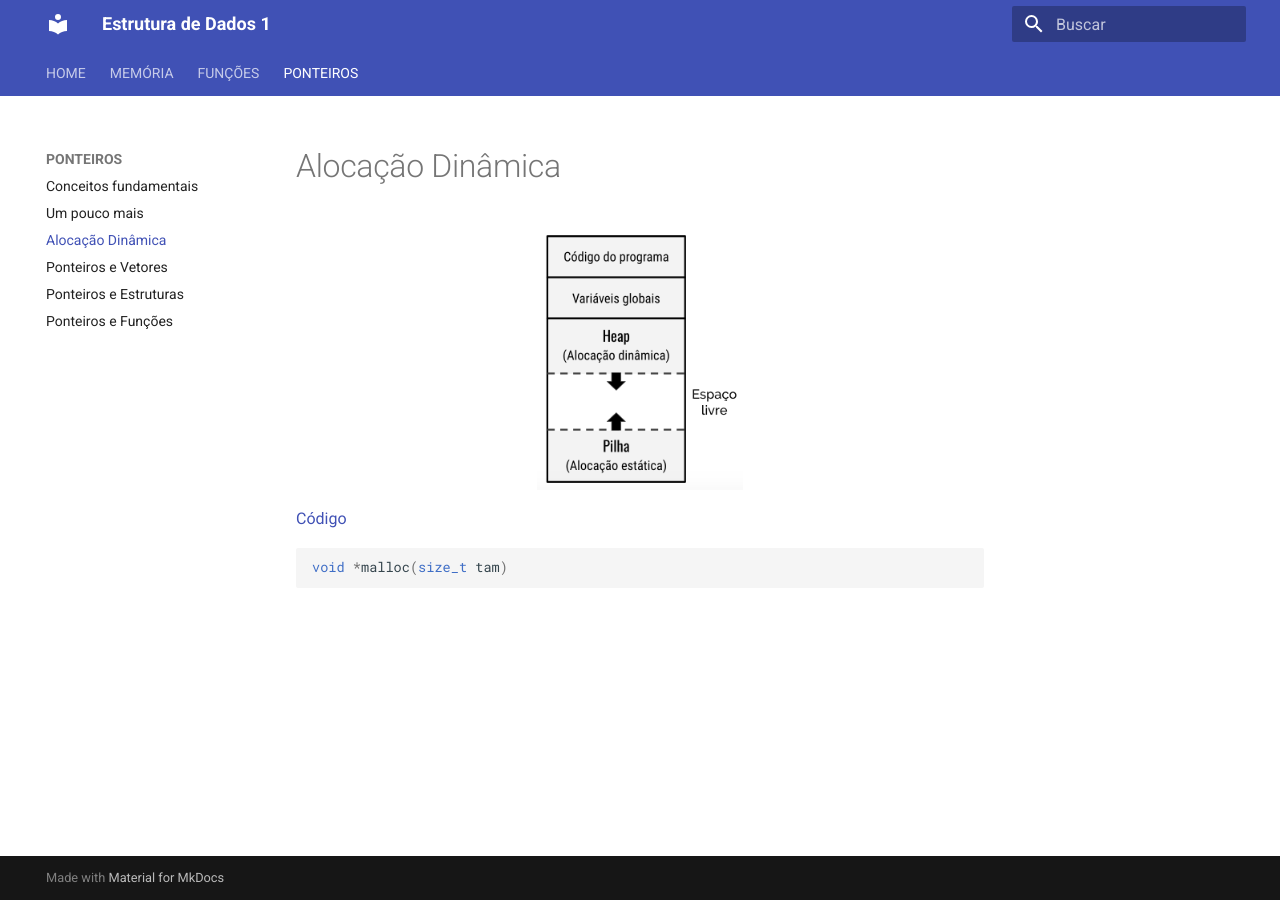
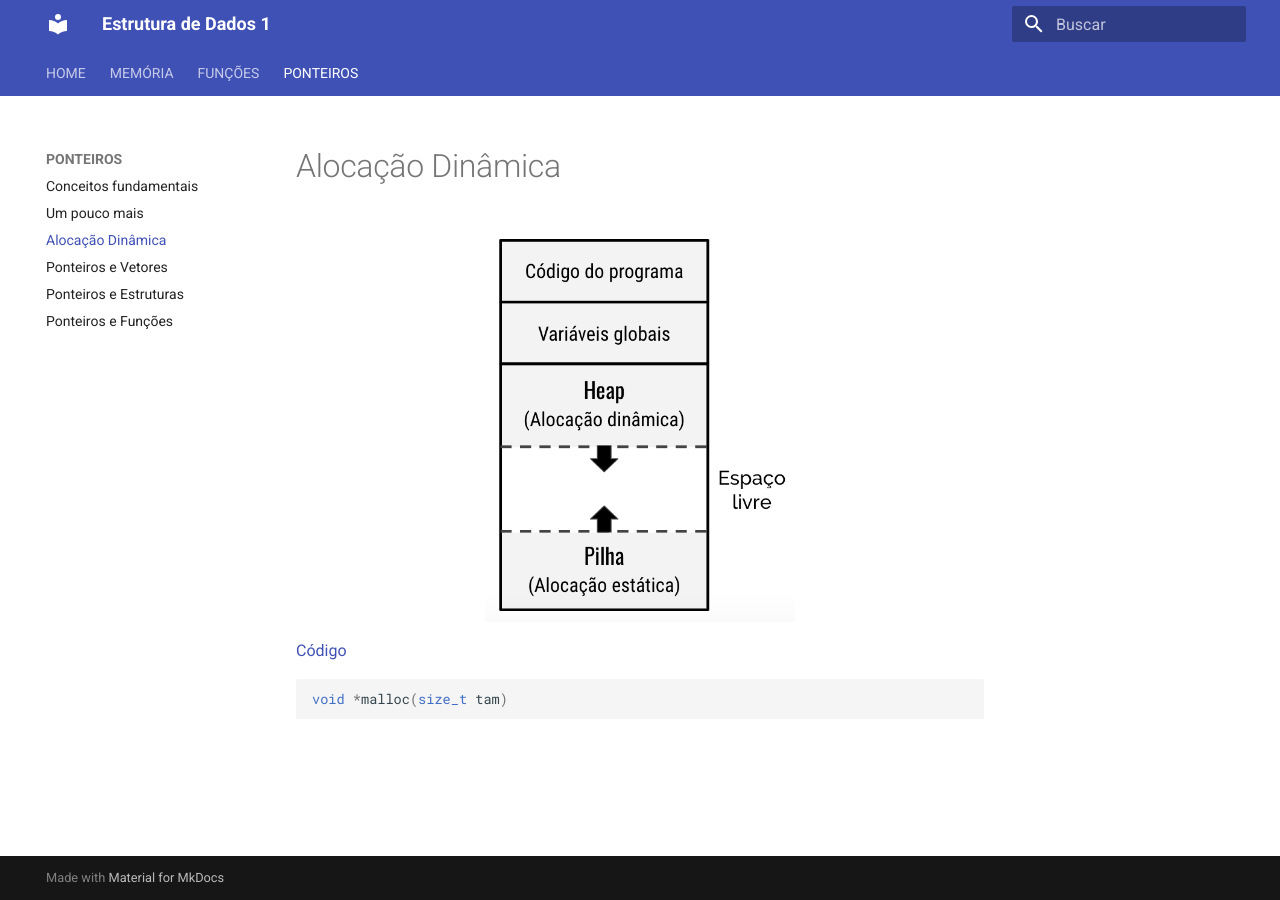
Before and after one commit to liberato09/aed1-apostila, an MkDocs documentation site: the page built from docs/ponteiros/alocacao-dinamica.md, in a window 1280 px wide. Built offline with MkDocs 1.6.1 and Material for MkDocs 9.7.7, drawn with Linux system fonts in a browser that asks for light colours.

Commit message:
ajustando tamanho figura

```diff
--- a/docs/ponteiros/alocacao-dinamica.md
+++ b/docs/ponteiros/alocacao-dinamica.md
@@ -3,7 +3,7 @@
 
 <!-- ![](../assets/images/ponteiros/memoria.png) -->
 
-<img class="center" src = "../../assets/images/ponteiros/memoria.png" width="30%" height="30%"/>
+<img class="center" src = "../../assets/images/ponteiros/memoria.png" width="45%" height="45%"/>
 
 
 
```
